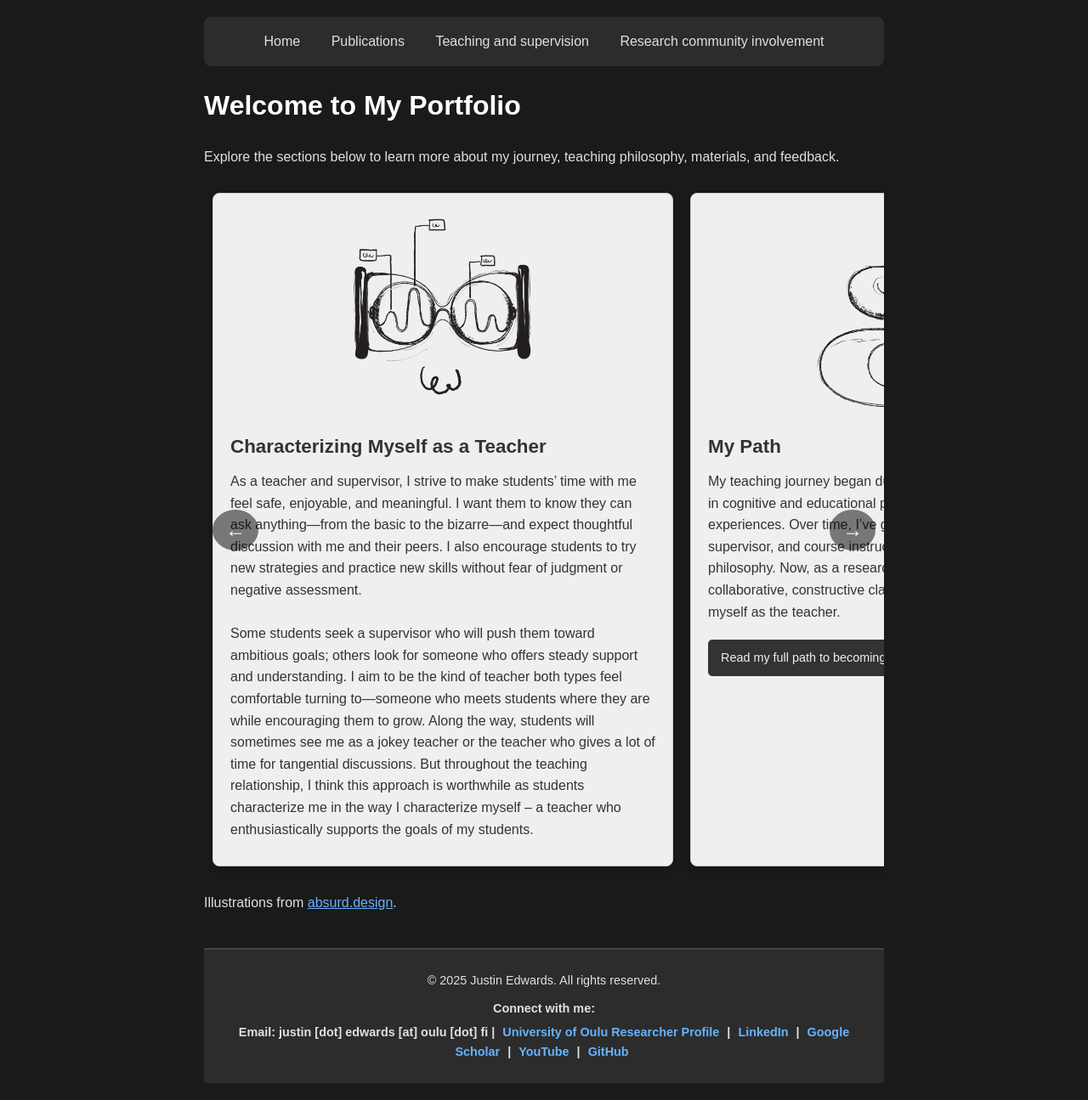
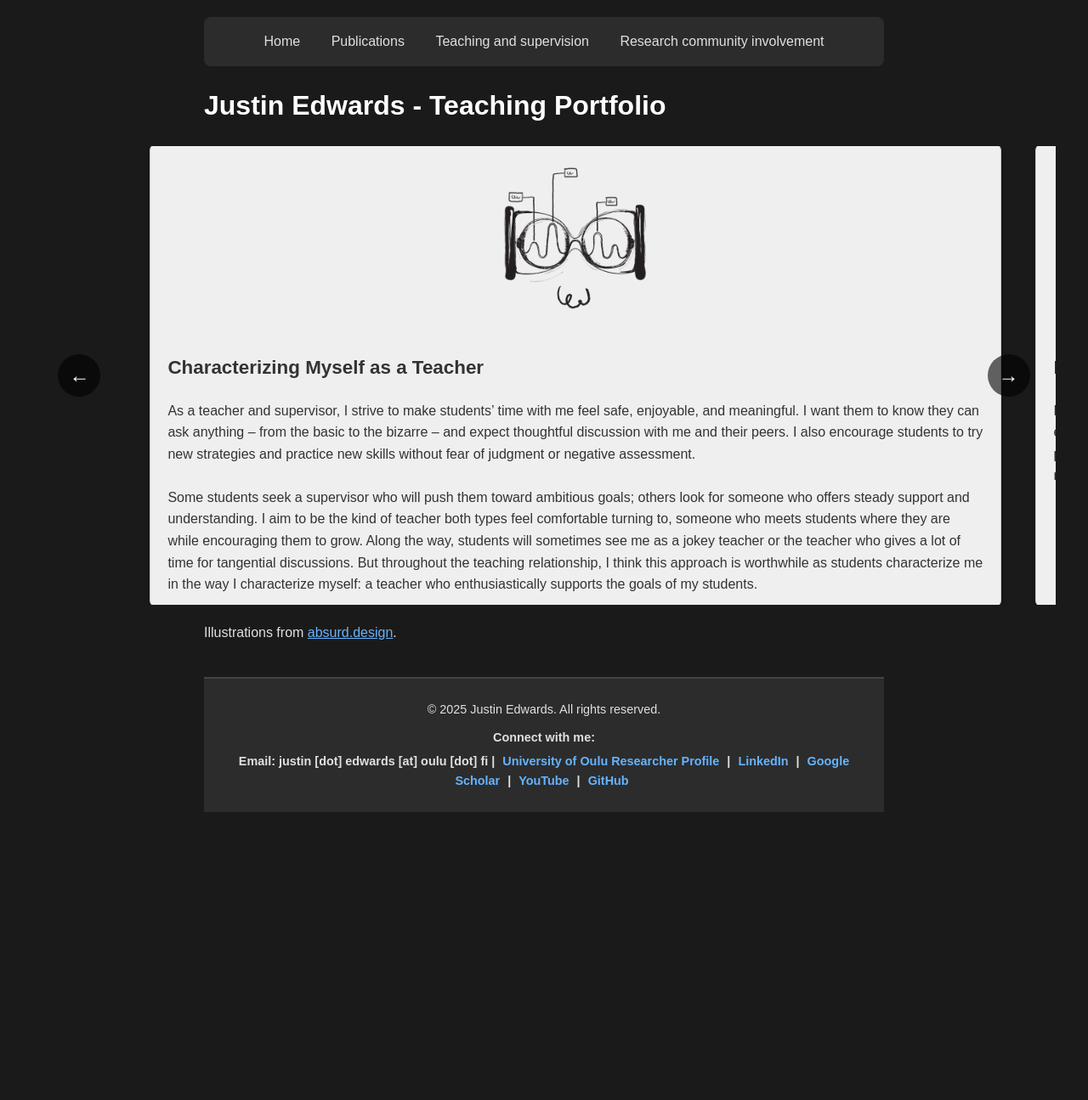
Before and after one commit to justinHCI/justinHCI.github.io, a Jekyll site: the page built from portfolio.md, in a window 1280 px wide. Shown: the whole page at 85% size. Built offline with Jekyll 4.4.1, drawn with Linux system fonts in a browser that asks for light colours; after the commit the page ends 976 px from its top, so only the background shows below that.

Commit message:
update carousel to fit all info

```diff
--- a/assets/css/style.css
+++ b/assets/css/style.css
@@ -116,7 +116,10 @@ footer .socials p {
     }
 
     .carousel {
-        height: auto; /* Allow dynamic height on smaller screens */
+        height: 60vh; /* Consistent with main carousel height */
+    }
+    .card {
+        height: 56vh; /* Consistent with main card height */
     }
 }
 
@@ -157,7 +160,10 @@ footer .socials p {
     }
 
     .carousel {
-        height: auto; /* Ensure cards stack properly on very small screens */
+        height: 68vh; /* Slightly taller on mobile for better readability */
+    }
+    .card {
+        height: 64vh; /* Maintain proportion difference */
     }
 }
 
@@ -200,25 +206,36 @@ pull-quote footer {
     border: 1px solid #ccc; /* Light gray border */
     border-radius: 8px;
     box-shadow: 0 4px 6px rgba(0, 0, 0, 0.2);
-    max-width: 600px; /* Increased width for more horizontal space */
-    flex: 0 0 500px; /* Fixed width for carousel layout */
     text-align: left; /* Align text to the left for better readability */
     padding: 20px; /* Increased padding for better spacing */
     background-color: #efefef; /* Light gray/off-white background */
     transition: transform 0.2s ease, box-shadow 0.2s ease;
-    height: auto; /* Allow height to adjust dynamically */
+    height: 56vh; /* Increased height from 48vh to 56vh to match carousel */
     color: #333; /* Dark text for contrast */
+    overflow: visible; /* Ensure content is visible */
+    white-space: normal; /* Allow text to wrap */
+    word-wrap: break-word; /* Break long words to prevent overflow */
+    font-family: Arial, sans-serif; /* Ensure consistent font */
+    font-size: 1em; /* Ensure consistent font size */
+    flex: 0 0 auto; /* Don't grow or shrink, use auto basis */
+    min-width: 350px; /* Wider minimum to fit content with reduced height */
+    max-width: 75vw; /* Maximum width of 75% of viewport width to accommodate longer text */
+    display: flex; /* Use flexbox for internal layout */
+    flex-direction: column; /* Stack elements vertically */
+    margin: 0 10px; /* Add horizontal spacing between cards */
+    vertical-align: top; /* Align cards to the top of the carousel */
 }
-
 
 /* Card Image */
 .card img {
-    max-width: 100%;
-    height: 250px; /* Fixed height for images */
-    object-fit: cover; /* Ensure images maintain aspect ratio */
+    max-width: 100%; /* Image width should not exceed card width */
+    width: 200px; /* Uniform width for all images */
+    height: auto; /* Maintain aspect ratio */
+    object-fit: contain; /* Ensure images maintain aspect ratio and fit within dimensions */
     border-radius: 8px;
     display: block;
-    margin: 0 auto 10px;
+    margin: 0 auto 15px; /* Center the image and add spacing below */
+    flex-shrink: 0; /* Prevent image from shrinking */
 }
 
 /* Card Title */
@@ -236,6 +253,8 @@ pull-quote footer {
     line-height: 1.6; /* Adjusted line height for readability */
     overflow: visible; /* Ensure text is fully visible */
     white-space: normal; /* Allow text to wrap */
+    word-wrap: break-word; /* Break long words to prevent overflow */
+    margin-bottom: 20px; /* Add spacing below text */
 }
 
 /* Card Button */
@@ -249,6 +268,10 @@ pull-quote footer {
     border-radius: 5px;
     font-size: 0.9em; /* Slightly smaller button text */
     transition: background-color 0.2s ease;
+    width: fit-content; /* Uniform width for all buttons */
+    text-align: center; /* Center text within the button */
+    margin: 10px auto; /* Center button horizontally within the card */
+    display: block; /* Make button a block element for proper centering */
 }
 
 .card .button:hover {
@@ -264,8 +287,12 @@ pull-quote footer {
 .carousel-container {
     position: relative;
     overflow: hidden;
-    width: 100%;
-    margin: 20px auto;
+    width: 94vw; /* Slightly less than full viewport width */
+    margin: 20px auto; /* Center the container */
+    left: 50%;
+    right: 50%;
+    margin-left: -47vw; /* Half of width */
+    margin-right: -47vw; /* Half of width */
 }
 
 /* Carousel */
@@ -274,9 +301,62 @@ pull-quote footer {
     gap: 20px;
     overflow-x: auto;
     scroll-behavior: smooth;
-    padding: 10px;
-    align-items: stretch; /* Ensures all cards align to the tallest one */
-    height: auto; /* Allow height to adjust dynamically */
+    padding: 20px;
+    align-items: center; /* Center cards vertically in the carousel */
+    height: 60vh; /* Increased height from 52vh to 60vh */
+    max-width: 100vw; /* Ensure it doesn't exceed the viewport width */
+    box-sizing: border-box; /* Include padding in width calculation */
+}
+
+/* Add responsive adjustments for different screen sizes */
+@media (min-width: 1200px) {
+    /* For very wide screens */
+    .card {
+        min-width: 380px; /* Slightly wider minimum */
+        max-width: 75vw; /* Keep large max width even on wide screens */
+    }
+
+    .carousel {
+        padding: 20px 10vw; /* Add horizontal padding on very wide screens */
+    }
+}
+
+@media (max-width: 768px) {
+    /* For tablet and smaller screens */
+    .carousel {
+        height: 60vh; /* Consistent with main carousel height */
+        padding: 20px;
+    }
+
+    .card {
+        height: 56vh; /* Consistent with main card height */
+        min-width: 320px; /* Adjusted for tablet */
+        max-width: 75vw; /* Keep consistent with larger screens */
+    }
+}
+
+@media (max-width: 480px) {
+    /* For mobile screens */
+    .carousel-container {
+        margin: 10px 0;
+    }
+
+    .carousel {
+        height: 68vh; /* Slightly taller on mobile for better readability */
+        padding: 15px;
+        gap: 15px;
+    }
+
+    .card {
+        height: 64vh; /* Maintain proportion difference */
+        min-width: 280px;
+        max-width: 90vw; /* Almost full width on very small screens */
+    }
+
+    .carousel-btn {
+        padding: 8px 12px;
+        font-size: 1.2em;
+    }
 }
 
 /* Hide Scrollbar */
@@ -289,26 +369,33 @@ pull-quote footer {
     position: absolute;
     top: 50%;
     transform: translateY(-50%);
-    background-color: rgba(0, 0, 0, 0.5);
+    background-color: rgba(0, 0, 0, 0.6);
     color: #fff;
     border: none;
-    padding: 10px 15px;
+    padding: 12px 18px;
     cursor: pointer;
     z-index: 10;
     font-size: 1.5em;
     border-radius: 50%;
+    width: 50px;
+    height: 50px;
+    display: flex;
+    align-items: center;
+    justify-content: center;
+    transition: background-color 0.3s ease, transform 0.3s ease;
 }
 
 .carousel-btn.prev {
-    left: 10px;
+    left: 30px; /* Move buttons further inward */
 }
 
 .carousel-btn.next {
-    right: 10px;
+    right: 30px; /* Move buttons further inward */
 }
 
 .carousel-btn:hover {
     background-color: rgba(0, 0, 0, 0.8);
+    transform: translateY(-50%) scale(1.1);
 }
 
 /* General Button Style */
--- a/assets/js/carousel.js
+++ b/assets/js/carousel.js
@@ -1,11 +1,77 @@
-const carousel = document.querySelector('.carousel');
-const nextButton = document.querySelector('.carousel-btn.next');
-const prevButton = document.querySelector('.carousel-btn.prev');
+document.addEventListener('DOMContentLoaded', () => {
+    const carousel = document.querySelector('.carousel');
+    const nextButton = document.querySelector('.carousel-btn.next');
+    const prevButton = document.querySelector('.carousel-btn.prev');
+    const cards = document.querySelectorAll('.carousel .card');
 
-nextButton.addEventListener('click', () => {
-    carousel.scrollBy({ left: 300, behavior: 'smooth' });
+    // Function to scroll to the next or previous card
+    function scrollToCard(direction) {
+        const currentScroll = carousel.scrollLeft;
+        const containerWidth = carousel.clientWidth;
+
+        // Determine which card is currently in view
+        let targetCard = null;
+        let targetScroll = 0;
+
+        if (direction === 'next') {
+            // Find the first card that's fully or partially out of view to the right
+            for (const card of cards) {
+                const cardLeftEdge = card.offsetLeft;
+                const cardRightEdge = cardLeftEdge + card.offsetWidth;
+
+                // If the right edge of the card is beyond the current view
+                if (cardLeftEdge > currentScroll + 20) {
+                    targetCard = card;
+                    targetScroll = cardLeftEdge - 10; // Adjust for margin
+                    break;
+                }
+            }
+
+            // If no card was found (we're at the end), scroll to the last card
+            if (!targetCard && cards.length > 0) {
+                targetCard = cards[cards.length - 1];
+                targetScroll = targetCard.offsetLeft - 10;
+            }
+        } else {
+            // Find the first card that's fully or partially out of view to the left
+            for (let i = cards.length - 1; i >= 0; i--) {
+                const card = cards[i];
+                const cardLeftEdge = card.offsetLeft;
+
+                // If the left edge of the card is before the current view
+                if (cardLeftEdge < currentScroll - 20) {
+                    targetCard = card;
+                    targetScroll = cardLeftEdge - 10; // Adjust for margin
+                    break;
+                }
+            }
+
+            // If no card was found (we're at the beginning), scroll to the first card
+            if (!targetCard && cards.length > 0) {
+                targetCard = cards[0];
+                targetScroll = 0;
+            }
+        }
+
+        // Scroll to the target position
+        if (targetCard) {
+            carousel.scrollTo({
+                left: targetScroll,
+                behavior: 'smooth'
+            });
+        }
+    }
+
+    // Event listeners for the buttons
+    nextButton.addEventListener('click', () => scrollToCard('next'));
+    prevButton.addEventListener('click', () => scrollToCard('prev'));
+
+    // Optional: Add keyboard navigation
+    document.addEventListener('keydown', (event) => {
+        if (event.key === 'ArrowRight') {
+            scrollToCard('next');
+        } else if (event.key === 'ArrowLeft') {
+            scrollToCard('prev');
+        }
+    });
 });
-
-prevButton.addEventListener('click', () => {
-    carousel.scrollBy({ left: -300, behavior: 'smooth' });
-});
--- a/portfolio.md
+++ b/portfolio.md
@@ -10,17 +10,17 @@ title: Teaching and Supervision
     <script src="{{ site.baseurl }}/assets/js/carousel.js" defer></script>
 </head>
 
-<h1>Welcome to My Portfolio</h1>
-<p>Explore the sections below to learn more about my journey, teaching philosophy, materials, and feedback.</p>
+<h1>Justin Edwards - Teaching Portfolio</h1>
+
 <div class="carousel-container">
     <button class="carousel-btn prev">←</button>
     <div class="carousel">
         <div class="card">
             <img src="/assets/absurd.design - Chapter 1 - 04.png" alt="Characterizing myself as a teacher" />
             <h2>Characterizing Myself as a Teacher</h2>
-            <p>As a teacher and supervisor, I strive to make students’ time with me feel safe, enjoyable, and meaningful. I want them to know they can ask anything—from the basic to the bizarre—and expect thoughtful discussion with me and their peers. I also encourage students to try new strategies and practice new skills without fear of judgment or negative assessment.<br><br>
+            <p>As a teacher and supervisor, I strive to make students’ time with me feel safe, enjoyable, and meaningful. I want them to know they can ask anything – from the basic to the bizarre – and expect thoughtful discussion with me and their peers. I also encourage students to try new strategies and practice new skills without fear of judgment or negative assessment.<br><br>
 
-            Some students seek a supervisor who will push them toward ambitious goals; others look for someone who offers steady support and understanding. I aim to be the kind of teacher both types feel comfortable turning to—someone who meets students where they are while encouraging them to grow. Along the way, students will sometimes see me as a jokey teacher or the teacher who gives a lot of time for tangential discussions. But throughout the teaching relationship, I think this approach is worthwhile as students characterize me in the way I characterize myself – a teacher who enthusiastically supports the goals of my students.</p>
+            Some students seek a supervisor who will push them toward ambitious goals; others look for someone who offers steady support and understanding. I aim to be the kind of teacher both types feel comfortable turning to, someone who meets students where they are while encouraging them to grow. Along the way, students will sometimes see me as a jokey teacher or the teacher who gives a lot of time for tangential discussions. But throughout the teaching relationship, I think this approach is worthwhile as students characterize me in the way I characterize myself: a teacher who enthusiastically supports the goals of my students.</p>
         </div>
 
         <div class="card">
```
